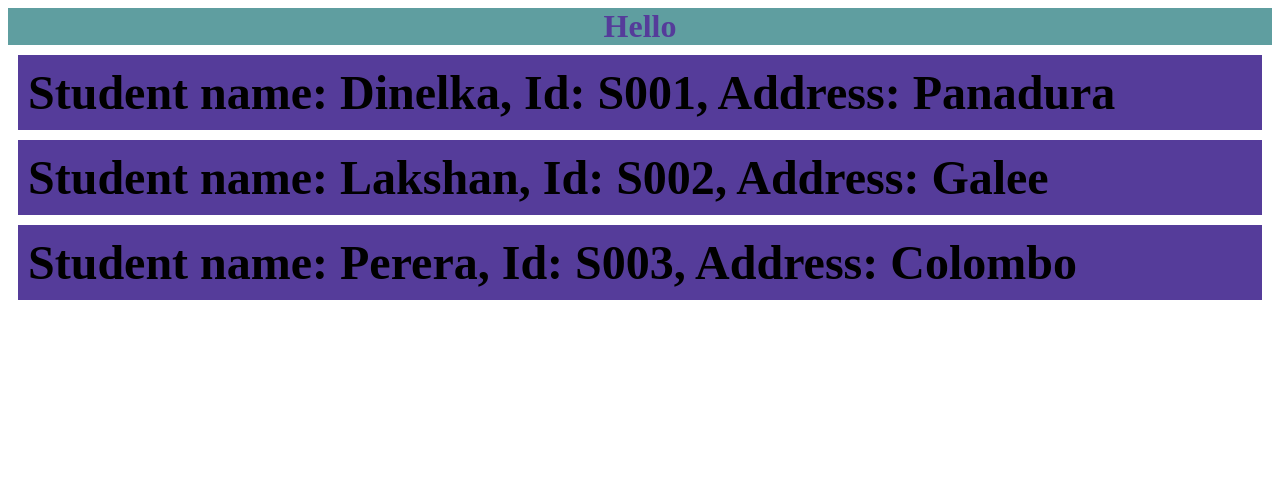
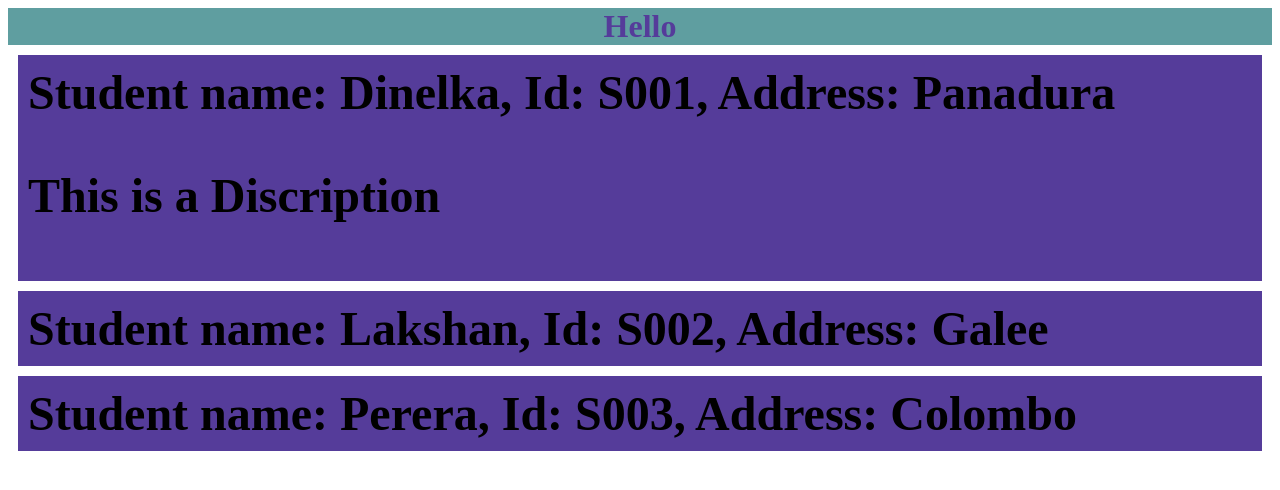
Before and after one commit to dinelkalakshan40/react-demo, a React (Vite) app: page / in a window 1280 px wide. Shown: the top 490 px of the page. Built offline with nearby package versions, Linux system fonts and the light colour scheme.

Commit message:
children  props

```diff
--- a/src/App.tsx
+++ b/src/App.tsx
@@ -8,7 +8,9 @@ function App() {
     return (
         <>
             <Component/> {/*use componnent*/}
-            <TextBox name="Dinelka" id="S001" address="Panadura"/>
+            <TextBox name="Dinelka" id="S001" address="Panadura">
+                <p>This is a Discription</p>
+            </TextBox>
             <TextBox name="Lakshan" id="S002" address="Galee"/>
             <TextBox name="Perera" id="S003" address="Colombo"/>
 
--- a/src/Component/TextBox.tsx
+++ b/src/Component/TextBox.tsx
@@ -4,11 +4,14 @@ type props = {
     name: string;
     id: string;
     address: string;
+    children?: React.ReactNode;
 };
-function TextBox({ name, id, address }:props){
+function TextBox({ name, id, address,children }:props){
     return(
         <div className="textBox">
             Student name: {name}, Id: {id}, Address: {address}
+
+            {children && <div className="description">{children}</div>}
         </div>
     )
 }
```
